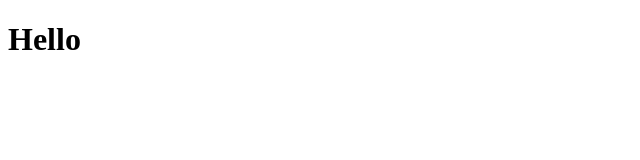
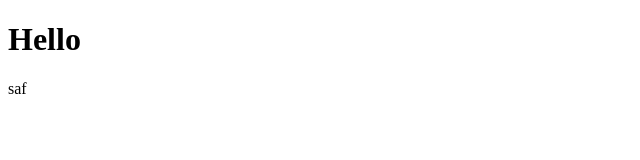
Before and after one commit to maks914/rsschool-cv, a plain HTML site: page index.html in a window 1280 px wide. Shown: the full height of the page, 0-640 px from the left. Drawn offline with Linux system fonts and the light colour scheme.

Commit message:
feat: fix html file

```diff
--- a/index.html
+++ b/index.html
@@ -8,5 +8,6 @@
 </head>
 <body>
     <h1>Hello</h1>
+    <p>saf</p>
 </body>
 </html>
```
